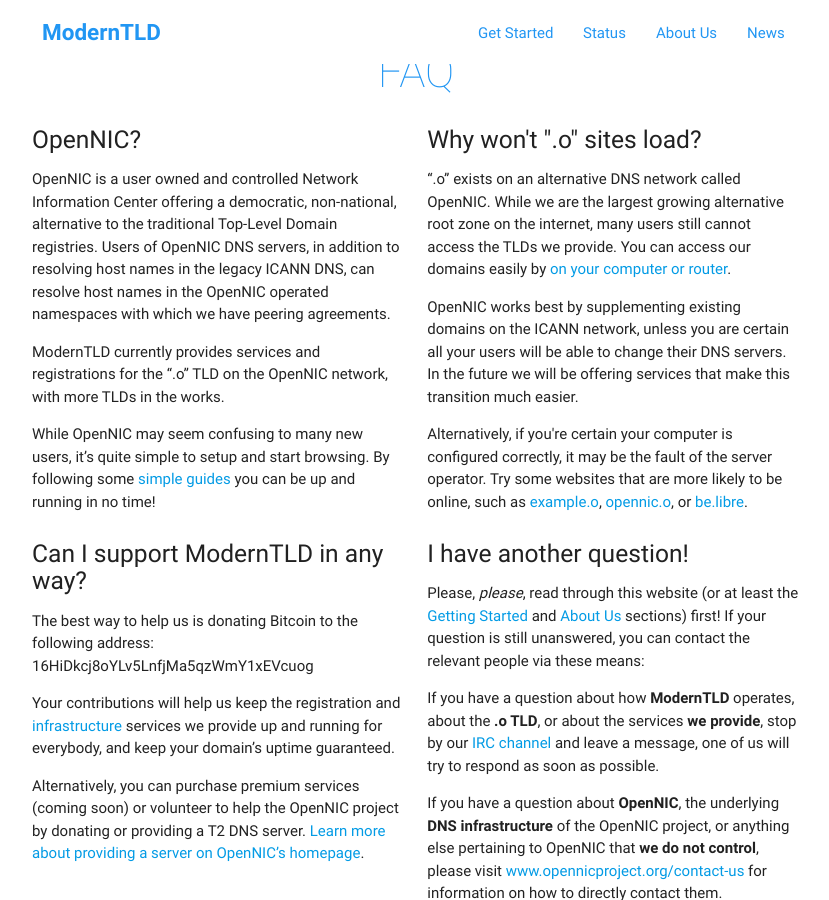
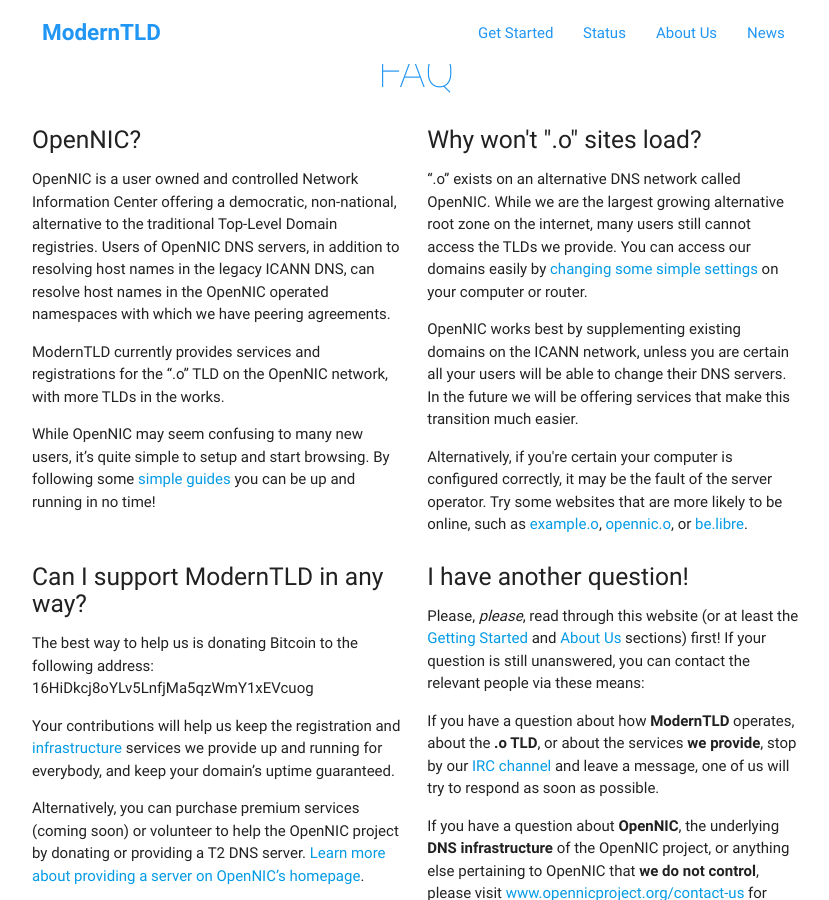
Before and after one commit to moderntld/www.moderntld.com, a Jekyll site: the page built from index.html, in a window 1280 px wide and 900 px high, scrolled down 1325 px. Shown: the whole window, without its empty margins (224-1053 px from the left). Built offline with Jekyll 4.4.1, drawn with Linux system fonts in a browser that asks for light colours; the list of posts is cut into pages by our own code.

Commit message:
Fix typo in index.html

```diff
--- a/index.html
+++ b/index.html
@@ -119,7 +119,7 @@
 			</div>
 			<div class="col s12 l6">
 				<h5>Why won't ".o" sites load?</h5>
-				<p>“.o” exists on an alternative DNS network called OpenNIC. While we are the largest growing alternative root zone on the internet, many users still cannot access the TLDs we provide. You can access our domains easily by <a href="https://www.moderntld.com/get-started/"changing some simple settings</a> on your computer or router</a>.</p>
+				<p>“.o” exists on an alternative DNS network called OpenNIC. While we are the largest growing alternative root zone on the internet, many users still cannot access the TLDs we provide. You can access our domains easily by <a href="https://www.moderntld.com/get-started/">changing some simple settings</a> on your computer or router.</p>
 				<p>OpenNIC works best by supplementing existing domains on the ICANN network, unless you are certain all your users will be able to change their DNS servers. In the future we will be offering services that make this transition much easier.</p>
 				<p>Alternatively, if you're certain your computer is configured correctly, it may be the fault of the server operator. Try some websites that are more likely to be online, such as <a href="http://example.o">example.o</a>, <a href="http://opennic.o">opennic.o</a>, or <a href="http://be.libre">be.libre</a>.</p>
 			</div>
```
